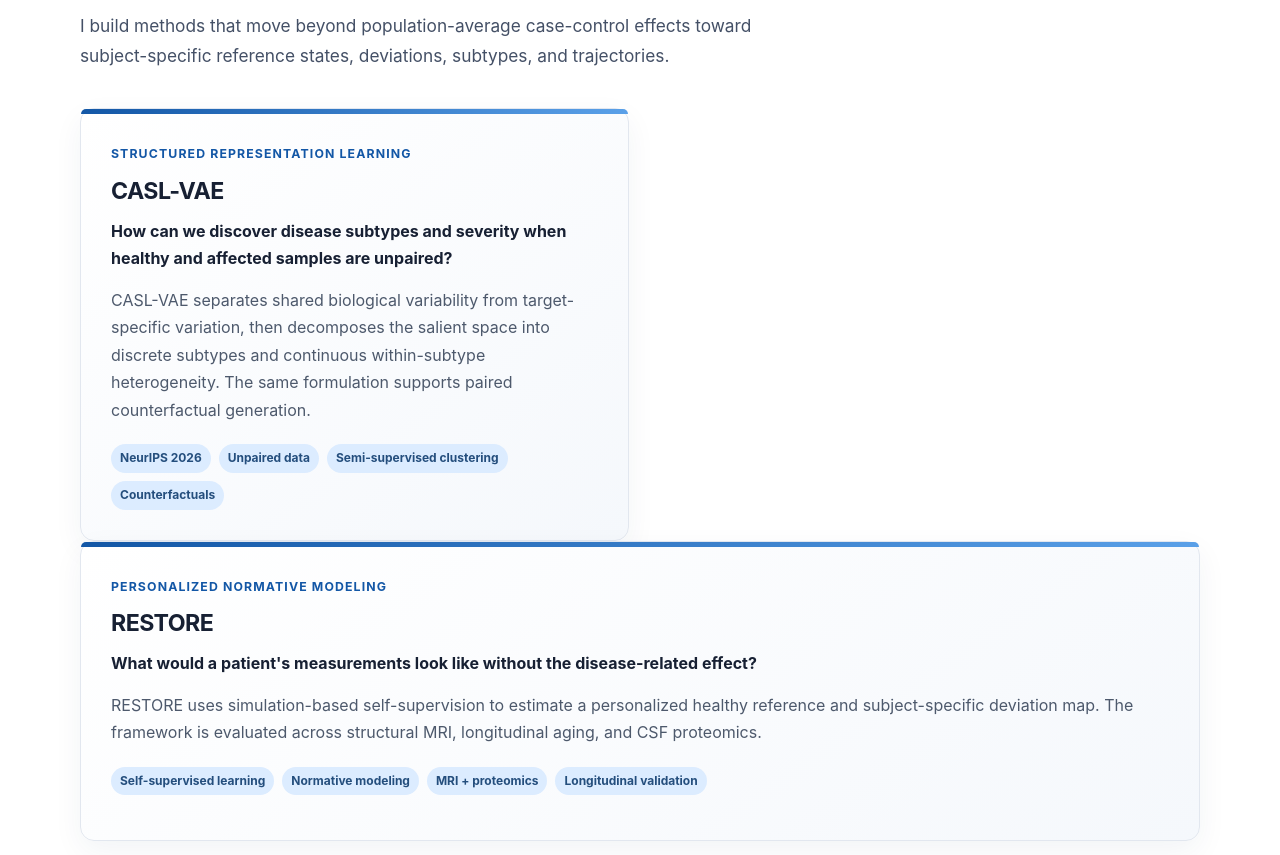
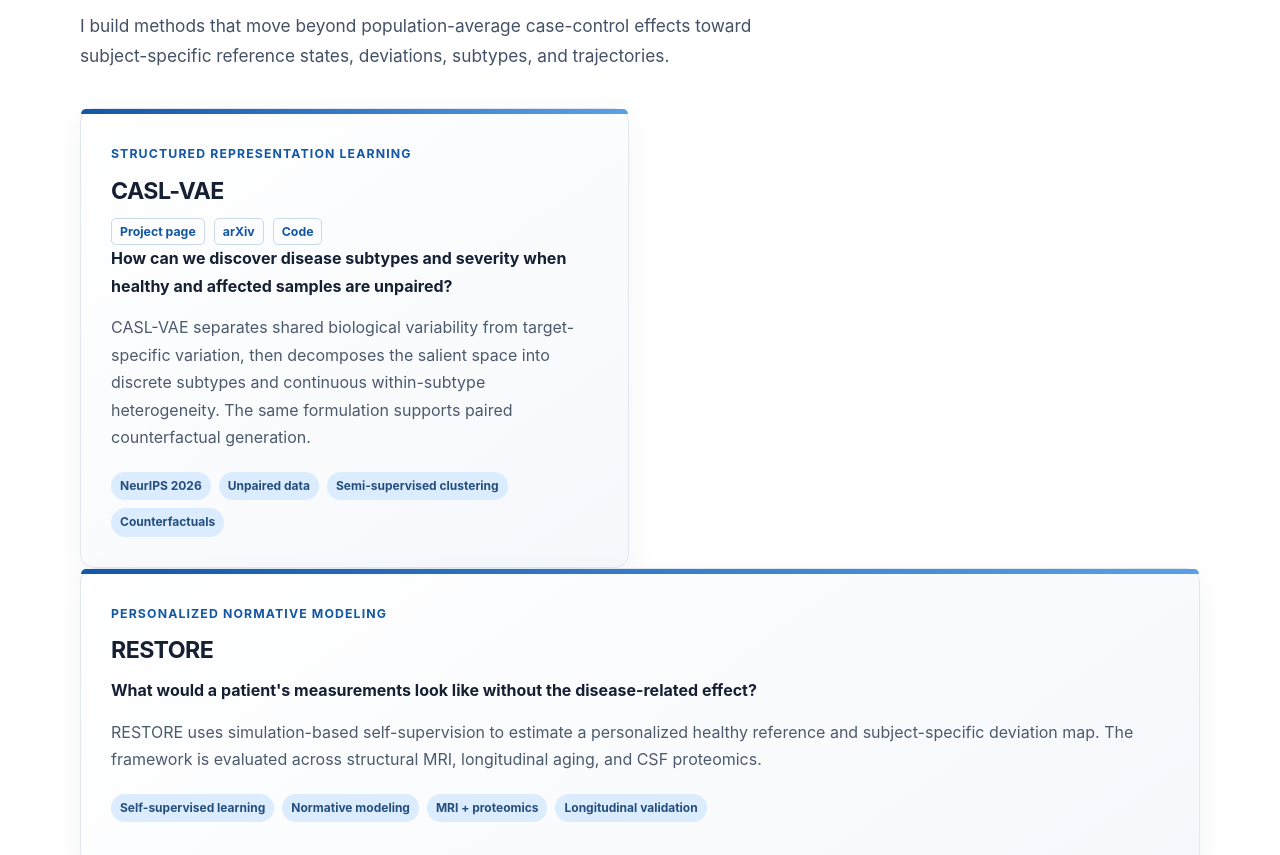
Before and after one commit to SpandanaC-hub/SpandanaC-hub.github.io, a plain HTML site: page index.html in a window 1280 px wide. Shown: the part 1303-2158 px from the top of the page. Drawn offline with Linux system fonts and the light colour scheme.

Commit message:
Enhance CASL-VAE section with publication links
Added publication links to CASL-VAE research card.

```diff
--- a/index.html
+++ b/index.html
@@ -38,9 +38,12 @@ main{overflow:hidden}section{padding:78px 0;border-bottom:1px solid var(--line)}
 
 <section id="research"><div class="wrap"><div class="intro"><div><p class="kicker">Research</p><h2>Models for biological variability and disease heterogeneity</h2><p class="lede">I build methods that move beyond population-average case-control effects toward subject-specific reference states, deviations, subtypes, and trajectories.</p></div></div>
 <div class="research-grid">
-  <article class="research-card"><span class="tag">Structured representation learning</span><h3>CASL-VAE</h3><p class="question">How can we discover disease subtypes and severity when healthy and affected samples are unpaired?</p><p>CASL-VAE separates shared biological variability from target-specific variation, then decomposes the salient space into discrete subtypes and continuous within-subtype heterogeneity. The same formulation supports paired counterfactual generation.</p><div class="meta"><span class="pill">NeurIPS 2026</span><span class="pill">Unpaired data</span><span class="pill">Semi-supervised clustering</span><span class="pill">Counterfactuals</span></div>
+  <article class="research-card"><span class="tag">Structured representation learning</span><h3>CASL-VAE</h3><div class="pub-links">
+      <a href="caslvae/">Project page</a>
+      <a href="https://arxiv.org/abs/2607.08254" target="_blank" rel="noopener">arXiv</a>
+      <a href="https://github.com/SpandanaC-hub/CASLVAE" target="_blank" rel="noopener">Code</a>
+    </div><p class="question">How can we discover disease subtypes and severity when healthy and affected samples are unpaired?</p><p>CASL-VAE separates shared biological variability from target-specific variation, then decomposes the salient space into discrete subtypes and continuous within-subtype heterogeneity. The same formulation supports paired counterfactual generation.</p><div class="meta"><span class="pill">NeurIPS 2026</span><span class="pill">Unpaired data</span><span class="pill">Semi-supervised clustering</span><span class="pill">Counterfactuals</span></div>
   </div></article>
-
   <article class="research-card"><span class="tag">Personalized normative modeling</span><h3>RESTORE</h3><p class="question">What would a patient's measurements look like without the disease-related effect?</p><p>RESTORE uses simulation-based self-supervision to estimate a personalized healthy reference and subject-specific deviation map. The framework is evaluated across structural MRI, longitudinal aging, and CSF proteomics.</p><div class="meta"><span class="pill">Self-supervised learning</span><span class="pill">Normative modeling</span><span class="pill">MRI + proteomics</span><span class="pill">Longitudinal validation</span></div></article>
 </div></div></section>
 
```
